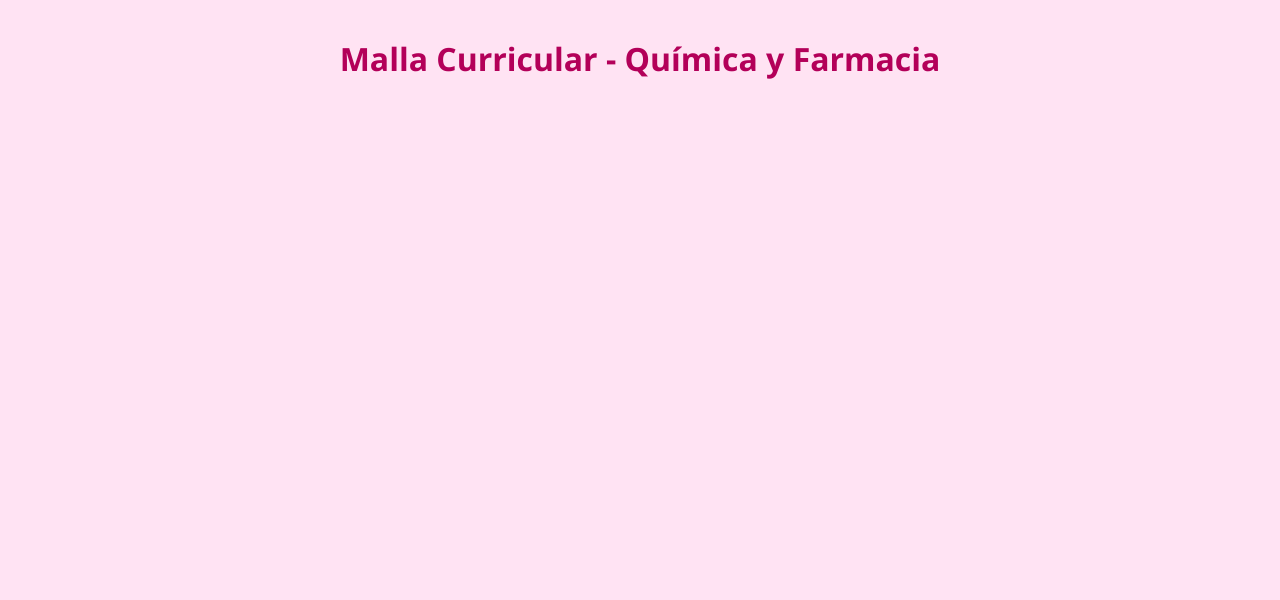
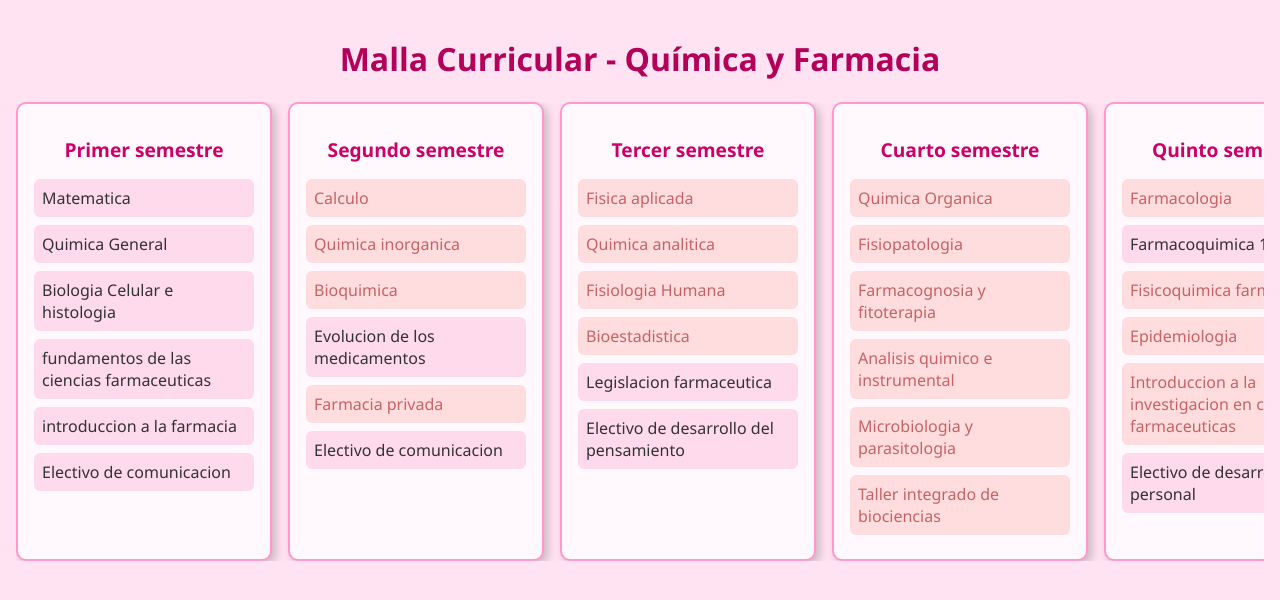
Before and after one commit to keatykitto/increible-malla-qyf-UA, a plain HTML site: page index.html in a window 1280 px wide. Drawn offline with Linux system fonts and the light colour scheme.

Commit message:
Update index.html

```diff
--- a/index.html
+++ b/index.html
@@ -80,11 +80,80 @@
 
 <script>
 const materias = {
-  // (Tu estructura de materias aquí se mantiene igual)
-  // ...
+  "Primer semestre": [
+    { nombre: "Matematica", desbloquea: ["Calculo", "Bioestadistica"] },
+    { nombre: "Quimica General", desbloquea: ["Quimica inorganica", "Bioquimica", "Quimica Organica"] },
+    { nombre: "Biologia Celular e histologia", desbloquea: ["Bioquimica"] },
+    { nombre: "fundamentos de las ciencias farmaceuticas" },
+    { nombre: "introduccion a la farmacia", desbloquea: ["Farmacia privada"] },
+    { nombre: "Electivo de comunicacion" }
+  ],
+  "Segundo semestre": [
+    { nombre: "Calculo", desbloquea: ["Fisica aplicada"] },
+    { nombre: "Quimica inorganica", desbloquea: ["Quimica analitica", "Taller integrado de biociencias"] },
+    { nombre: "Bioquimica", desbloquea: ["Fisiologia Humana", "Microbiologia y parasitologia"] },
+    { nombre: "Evolucion de los medicamentos", desbloquea: ["Taller integrado de biociencias"] },
+    { nombre: "Farmacia privada" },
+    { nombre: "Electivo de comunicacion" }
+  ],
+  "Tercer semestre": [
+    { nombre: "Fisica aplicada", desbloquea: ["Fisicoquimica farmaceutica"] },
+    { nombre: "Quimica analitica", desbloquea: ["Farmacognosia y fitoterapia", "Analisis quimico e instrumental"] },
+    { nombre: "Fisiologia Humana", desbloquea: ["Fisiopatologia", "Taller integrado de biociencias", "Farmacologia"] },
+    { nombre: "Bioestadistica", desbloquea: ["Introduccion a la investigacion en ciencias farmaceuticas"] },
+    { nombre: "Legislacion farmaceutica" },
+    { nombre: "Electivo de desarrollo del pensamiento" }
+  ],
+  "Cuarto semestre": [
+    { nombre: "Quimica Organica", desbloquea: ["Fisicoquimica 1", "Fisicoquimica farmaceutica"] },
+    { nombre: "Fisiopatologia", desbloquea: ["Bioquimica clinica"] },
+    { nombre: "Farmacognosia y fitoterapia" },
+    { nombre: "Analisis quimico e instrumental", desbloquea: ["Tecnologia farmaceutica 1"] },
+    { nombre: "Microbiologia y parasitologia", desbloquea: ["Epidemiologia"] },
+    { nombre: "Taller integrado de biociencias" }
+  ],
+  "Quinto semestre": [
+    { nombre: "Farmacologia", desbloquea: ["Farmacologia en sistemas", "Farmacia asistencial"] },
+    { nombre: "Farmacoquimica 1", desbloquea: ["Farmacoquimica 2"] },
+    { nombre: "Fisicoquimica farmaceutica", desbloquea: ["Tecnologia farmaceutica 1"] },
+    { nombre: "Epidemiologia", desbloquea: ["Salud publica"] },
+    { nombre: "Introduccion a la investigacion en ciencias farmaceuticas", desbloquea: ["Metodologia de la investigacion farmaceutica"] },
+    { nombre: "Electivo de desarrollo personal" }
+  ],
+  "Sexto semestre": [
+    { nombre: "Farmacologia de sistemas", desbloquea: ["Practica 1 en oficina de farmacia", "Toxicologia", "Farmacia clinica"] },
+    { nombre: "Farmacoquimica 2", desbloquea: ["Practica 1 en oficina de farmacia"] },
+    { nombre: "Tecnologia farmaceutica 1", desbloquea: ["Tecnologia farmaceutica 2"] },
+    { nombre: "Salud publica", desbloquea: ["Bioquimica clinica", "Farmacia clinica"] },
+    { nombre: "Metodologia de la investigacion farmaceutica", desbloquea: ["Diseño de proyectos en investigacion farmaceutica"] },
+    { nombre: "Electivo de responsabilidad social" }
+  ],
+  "Septimo semestre": [
+    { nombre: "Tecnologia farmaceutica 2", desbloquea: ["Tecnologia Cosmetica"] },
+    { nombre: "Bioquimica clinica", desbloquea: ["Toxicologia", "Taller integrado de farmacologia"] },
+    { nombre: "Diseño de proyectos en investigacion farmaceutica", desbloquea: ["Seminario de grado"] },
+    { nombre: "Farmacia asistencial", desbloquea: ["Practica 2: farmacia asistencial"] },
+    { nombre: "Practica 1 en oficina de farmacia", desbloquea: ["Taller integrado de farmacologia"] },
+    { nombre: "Electivo de etica" }
+  ],
+  "Octavo semestre": [
+    { nombre: "Tecnologia Cosmetica" },
+    { nombre: "Toxicologia" },
+    { nombre: "Seminario de grado", desbloquea: ["Economia y marketing farmaceutico"] },
+    { nombre: "Farmacia clinica", desbloquea: ["Practica 2: farmacia asistencial", "Farmacovigilancia"] },
+    { nombre: "Taller integrado de farmacologia" }
+  ],
+  "Noveno semestre": [
+    { nombre: "Economia y marketing farmaceutico" },
+    { nombre: "Practica 2: farmacia asistencial", desbloquea: ["Practica 3: Farmacia clinica"] }
+  ],
+  "Decimo semestre": [
+    { nombre: "Farmacovigilancia" },
+    { nombre: "Practica 3: Farmacia clinica" }
+  ]
 };
 
-const estado = {};
+const estado = JSON.parse(sessionStorage.getItem("estadoMalla")) || {};
 
 function renderMalla() {
   const container = document.getElementById("malla");
@@ -123,6 +192,7 @@ function renderMalla() {
       div.addEventListener("click", () => {
         if (div.classList.contains("bloqueada")) return;
         estado[materia.nombre] = !estado[materia.nombre];
+        sessionStorage.setItem("estadoMalla", JSON.stringify(estado));
         renderMalla();
       });
 
@@ -132,11 +202,6 @@ function renderMalla() {
   }
 }
 
-// Elimina progreso al cerrar o recargar la página
-window.addEventListener("beforeunload", () => {
-  localStorage.removeItem("estadoMalla");
-});
-
 renderMalla();
 </script>
 </body>
```
